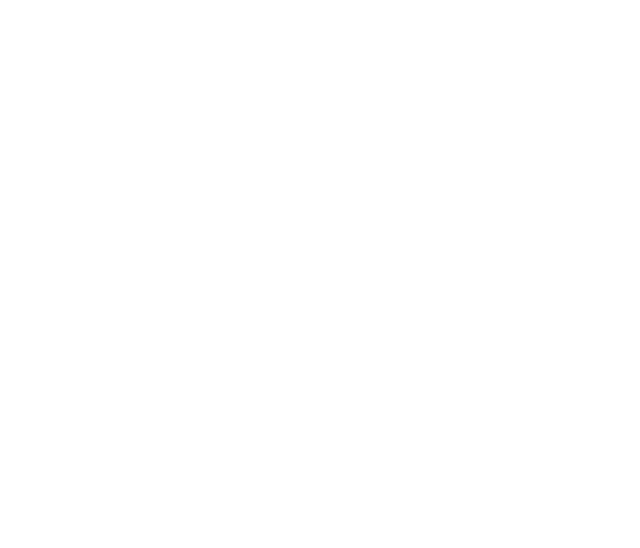
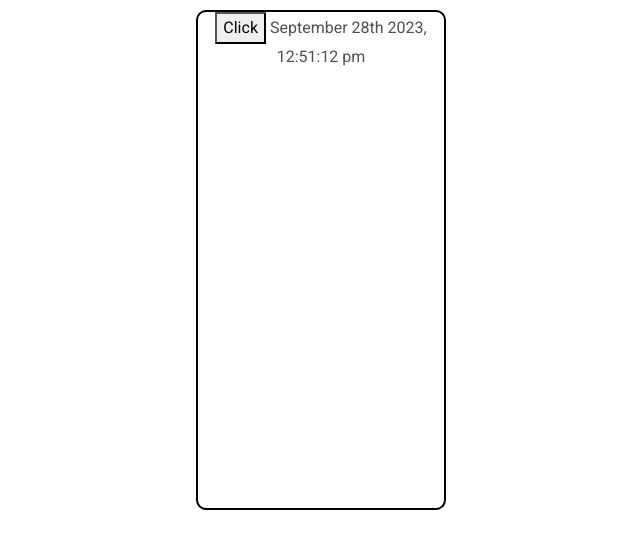
Before and after one commit to delekzie/phoneApp, a plain HTML site: page file/index.html in a window 1280 px wide. Shown: the whole page, without its empty margins (319-959 px from the left). Drawn offline with nearby package versions, Linux system fonts and the light colour scheme.

Commit message:
second comit

```diff
--- a/file/index.html
+++ b/file/index.html
@@ -1,13 +1,36 @@
 <!DOCTYPE html>
 <html lang="en">
+
     <head>
+        <link rel="stylesheet" href="style.css">
         <meta charset="UTF-8">
         <meta name="viewport" content="width=device-width, initial-scale=1.0">
         <title>Document</title>
+        <script src="https://cdn.jsdelivr.net/npm/moment@2.29.4/moment.min.js"></script>
+        <!-- Font Awesome -->
+        <link href="https://cdnjs.cloudflare.com/ajax/libs/font-awesome/6.0.0/css/all.min.css" rel="stylesheet" />
+        <!-- Google Fonts -->
+        <link href="https://fonts.googleapis.com/css?family=Roboto:300,400,500,700&display=swap" rel="stylesheet" />
+        <!-- MDB -->
+        <link href="https://cdnjs.cloudflare.com/ajax/libs/mdb-ui-kit/6.4.2/mdb.min.css" rel="stylesheet" />
+        <!-- MDB -->
+        <script type="text/javascript"
+            src="https://cdnjs.cloudflare.com/ajax/libs/mdb-ui-kit/6.4.2/mdb.min.js"></script>
     </head>
-<link rel="stylesheet" href="style.css">
+
     <body>
+        <center>
+            <div class="display" id="disp">
+                <button id="btn" onclick="gen()">Click</button>
+            </div>
+        </center>
+        <script>
+            let now = moment(Date.now());
+            disp.innerHTML += now.format('MMMM Do YYYY, h:mm:ss a');
+            function gen() {
 
+            }
+        </script>
     </body>
-<script scr="script.js"></script>
+
 </html>
--- a/file/style.css
+++ b/file/style.css
@@ -0,0 +1,11 @@
+.display {
+    max-width: 250px;
+    height: 500px;
+    border-radius: 10px;
+    background-color: #fff;
+    margin: 10px;
+    text-align: center;
+    border-color: black;
+    border-style: solid;
+    border-width: 2px;
+}
```
Lines whose indentation alone changed are shown as unchanged.
